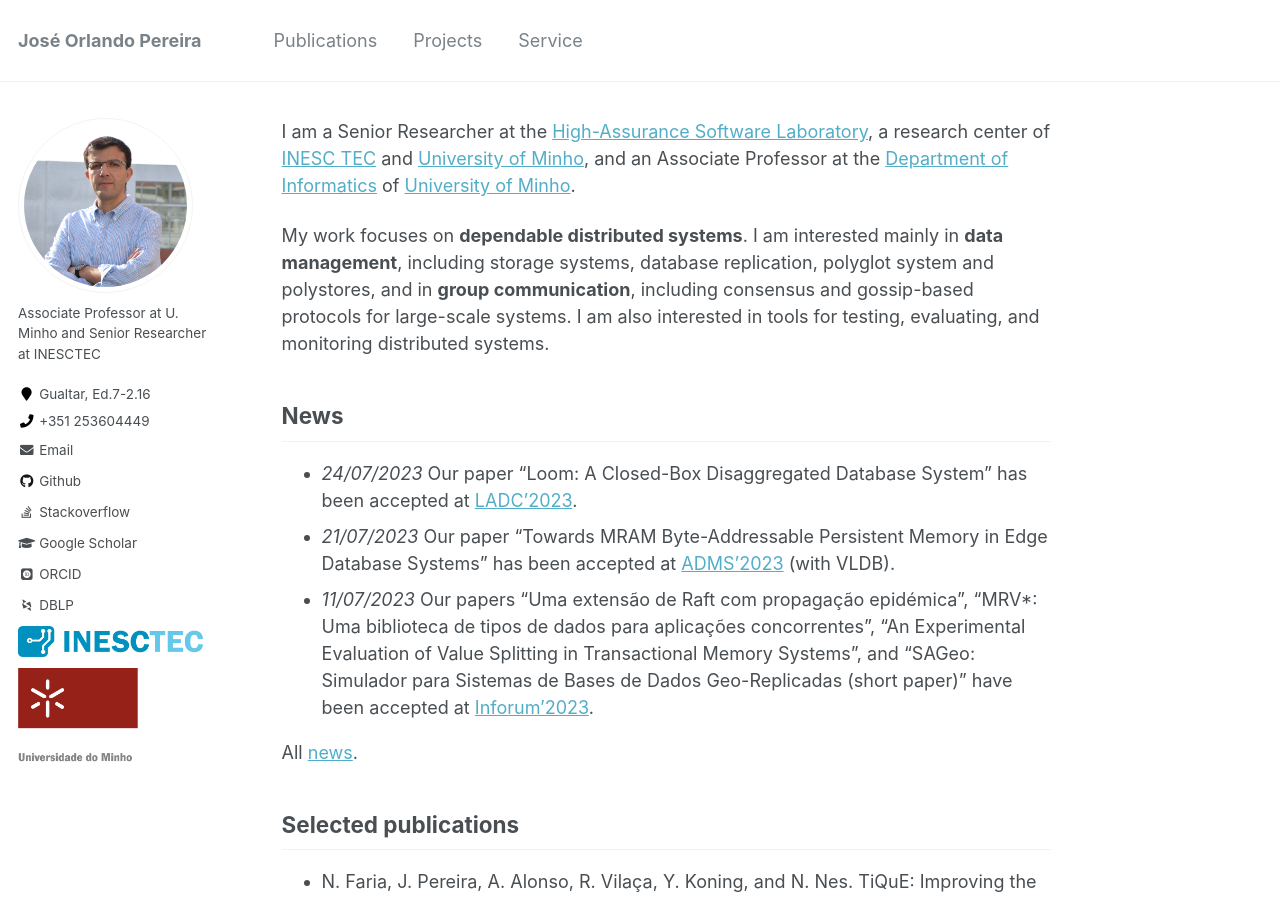
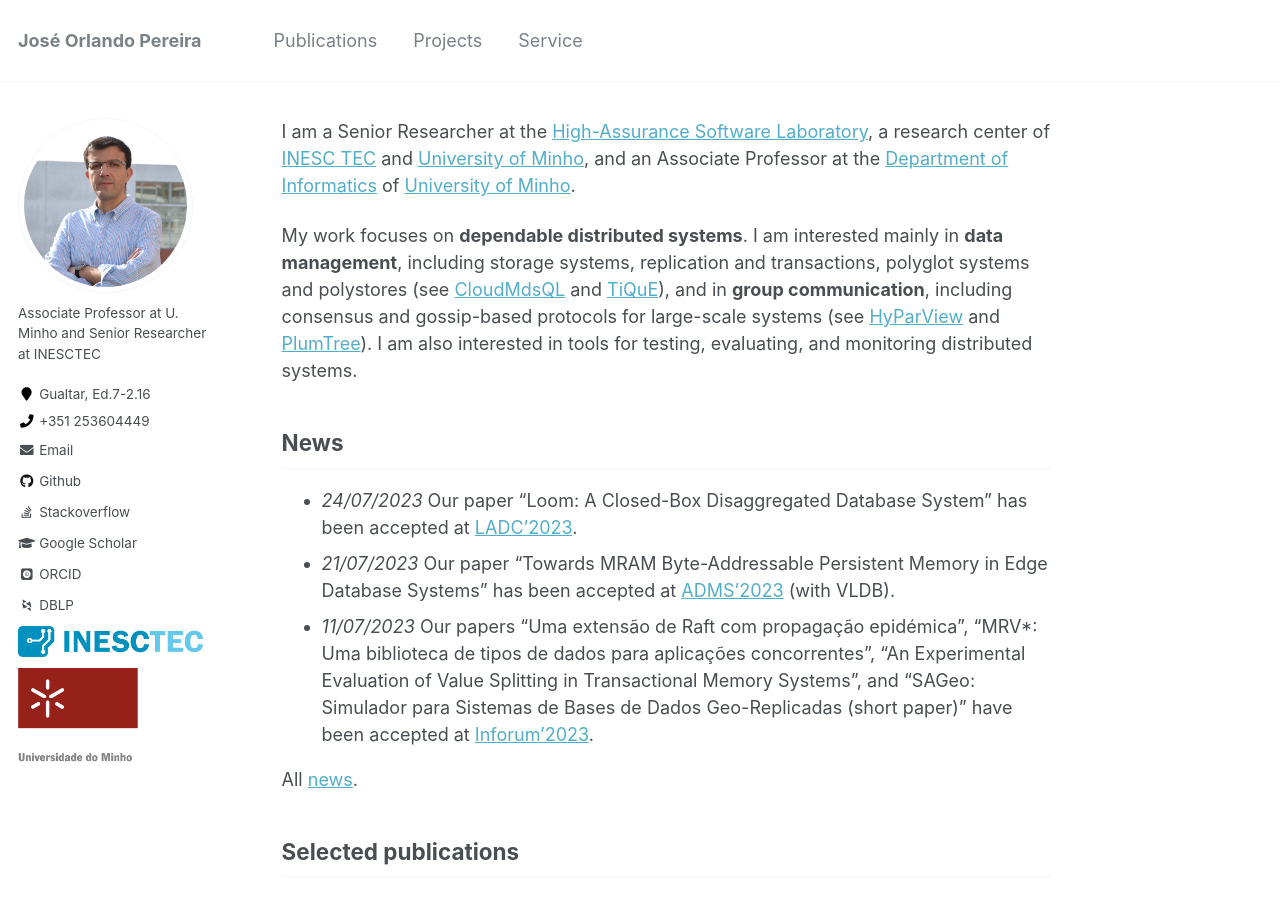
Before and after one commit to jopereira/jopereira.github.io, a Jekyll site: the page built from _pages/about.md, in a window 1280 px wide and 900 px high. Built offline with Jekyll 4.4.1, drawn with Linux system fonts in a browser that asks for light colours; some web fonts are replaced.

Commit message:
changes to summary

```diff
--- a/_pages/about.md
+++ b/_pages/about.md
@@ -10,7 +10,7 @@ redirect_from:
 
 I am a Senior Researcher at the [High-Assurance Software Laboratory](https://www.inesctec.pt/en/centres/haslab), a research center of [INESC&nbsp;TEC](https://www.inesctec.pt) and [University of Minho](http://www.uminho.pt), and an Associate Professor at the [Department of Informatics](http://www.di.uminho.pt) of [University of Minho](http://www.uminho.pt).
 
-My work focuses on **dependable distributed systems**. I am interested mainly in **data management**, including storage systems, database replication, polyglot system and polystores, and in **group communication**, including consensus and gossip-based protocols for large-scale systems. I am also interested in tools for testing, evaluating, and monitoring distributed systems.
+My work focuses on **dependable distributed systems**. I am interested mainly in **data management**, including storage systems, replication and transactions, polyglot systems and polystores (see [CloudMdsQL](http://dx.doi.org/10.1007/s10619-015-7185-y) and [TiQuE](http://vldb.org/pvldb/volumes/16/paper/TiQuE%3A%20Improving%20the%20Transactional%20Performance%20of%20Analytical%20Systems%20for%20True%20Hybrid%20Workloads)), and in **group communication**, including consensus and gossip-based protocols for large-scale systems (see [HyParView](http://dx.doi.org/10.1109/DSN.2007.56) and [PlumTree](http://dx.doi.org/10.1109/SRDS.2007.27)). I am also interested in tools for testing, evaluating, and monitoring distributed systems.
 
 ## News
 
```
